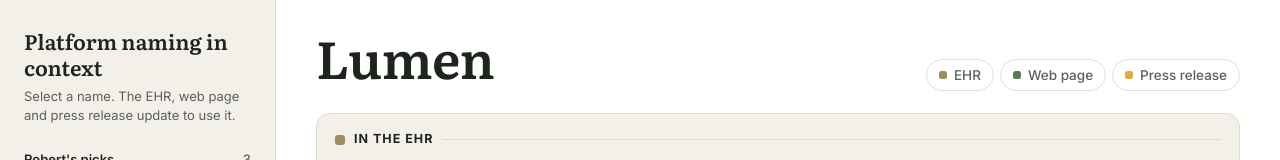
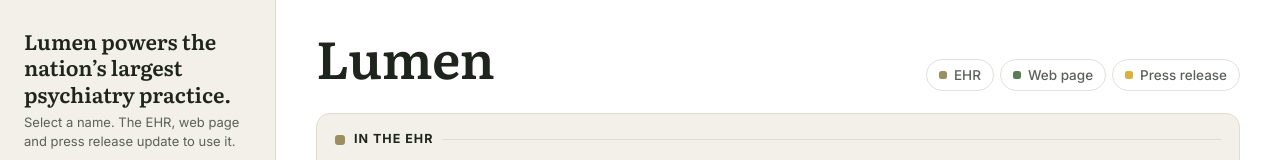
Before and after one commit to tuan-ha0/platform-naming, a plain HTML site: page index.html in a window 1280 px wide. Shown: the top 160 px of the page. Drawn offline with Linux system fonts and the light colour scheme.

Commit message:
Make the sidebar h1 a live tagline
It now reads "[Name] powers the nation's largest psychiatry
practice." and swaps the name with the selected candidate.

Co-Authored-By: Claude Fable 5 <noreply@anthropic.com>

```diff
--- a/index.html
+++ b/index.html
@@ -266,7 +266,7 @@ button{font:inherit;color:inherit}
 </defs></svg>
 <div class="shell">
   <aside class="rail" aria-label="Candidate names">
-    <h1>Platform naming in context</h1>
+    <h1><span data-n></span> powers the nation’s largest psychiatry practice.</h1>
     <p class="lede">Select a name. The EHR, web page and press release update to use it.</p>
     <div id="groups"></div>
     <p class="keys"><kbd>↑</kbd> <kbd>↓</kbd> move through names.</p>
```
